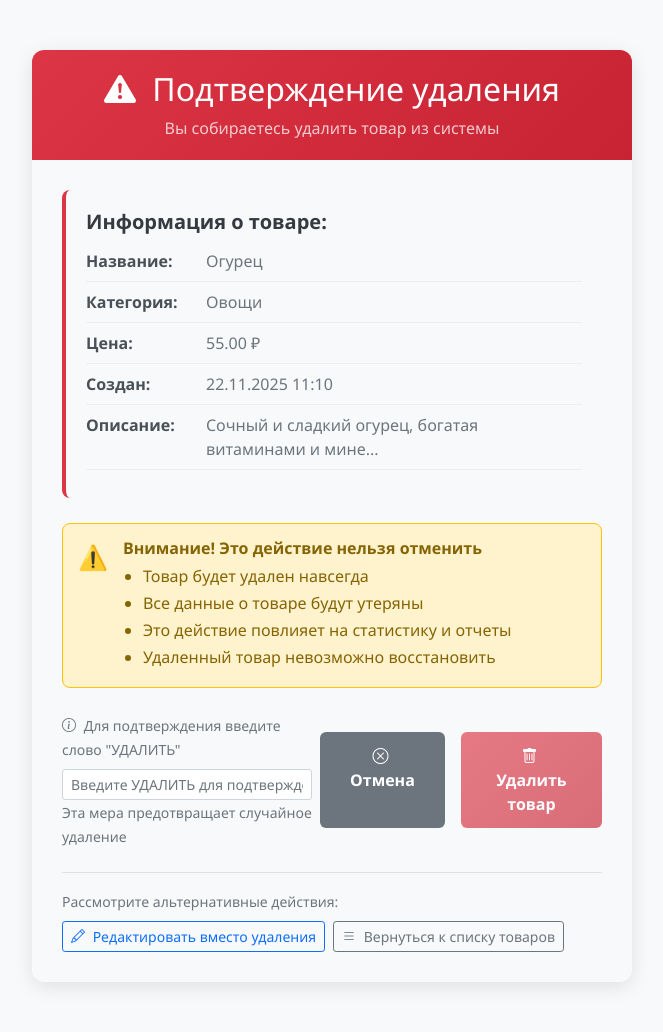
After one commit to kostanno/django_new, a Django app: template homework/templates/del_product.html in a window 1280 px wide. The commit adds this page. Shown: the whole page, without its empty margins (308-971 px from the left). Run offline with Django 5.2, Linux system fonts and the light colour scheme; the template is opened without the code that fills it: values that come from a table or form of the project are taken from there, others are empty; data comes from the database, SQL or seed files in the repository; parts of the project's set-up code (start-up, migrations or seed data) failed here and were passed over.

Commit message:
done refresh

```diff
--- /dev/null
+++ b/homework/templates/del_product.html
@@ -0,0 +1,301 @@
+<!DOCTYPE html>
+<html lang="ru">
+<head>
+    <meta charset="UTF-8">
+    <meta name="viewport" content="width=device-width, initial-scale=1.0">
+    <title>Подтверждение удаления товара</title>
+    <link href="https://cdn.jsdelivr.net/npm/bootstrap@5.1.3/dist/css/bootstrap.min.css" rel="stylesheet">
+    <style>
+        body {
+            background-color: #f8f9fa;
+            font-family: 'Segoe UI', Tahoma, Geneva, Verdana, sans-serif;
+        }
+
+        .delete-card {
+            max-width: 600px;
+            margin: 50px auto;
+            border-radius: 12px;
+            box-shadow: 0 5px 20px rgba(0, 0, 0, 0.1);
+            border: none;
+            overflow: hidden;
+        }
+
+        .delete-header {
+            background: linear-gradient(135deg, #dc3545, #c82333);
+            color: white;
+            padding: 20px;
+            text-align: center;
+        }
+
+        .delete-body {
+            padding: 30px;
+        }
+
+        .product-info {
+            background-color: #f8f9fa;
+            border-radius: 8px;
+            padding: 20px;
+            margin-bottom: 25px;
+            border-left: 4px solid #dc3545;
+        }
+
+        .product-info h5 {
+            color: #343a40;
+            margin-bottom: 15px;
+            font-weight: 600;
+        }
+
+        .info-row {
+            display: flex;
+            margin-bottom: 8px;
+            padding-bottom: 8px;
+            border-bottom: 1px solid #eee;
+        }
+
+        .info-label {
+            font-weight: 600;
+            color: #495057;
+            min-width: 120px;
+        }
+
+        .info-value {
+            color: #6c757d;
+        }
+
+        .warning-box {
+            background-color: #fff3cd;
+            border: 1px solid #ffc107;
+            border-radius: 8px;
+            padding: 15px;
+            margin-bottom: 25px;
+            display: flex;
+            align-items: flex-start;
+        }
+
+        .warning-icon {
+            font-size: 24px;
+            margin-right: 15px;
+            color: #856404;
+        }
+
+        .warning-content h6 {
+            color: #856404;
+            margin-bottom: 5px;
+            font-weight: 600;
+        }
+
+        .warning-content ul {
+            margin-bottom: 0;
+            padding-left: 20px;
+        }
+
+        .warning-content li {
+            color: #856404;
+            margin-bottom: 3px;
+        }
+
+        .btn-delete {
+            background: linear-gradient(135deg, #dc3545, #c82333);
+            border: none;
+            padding: 12px 30px;
+            font-weight: 600;
+            border-radius: 6px;
+            transition: all 0.3s ease;
+        }
+
+        .btn-delete:hover {
+            transform: translateY(-2px);
+            box-shadow: 0 4px 15px rgba(220, 53, 69, 0.4);
+        }
+
+        .btn-cancel {
+            background-color: #6c757d;
+            border: none;
+            padding: 12px 30px;
+            font-weight: 600;
+            border-radius: 6px;
+            transition: all 0.3s ease;
+        }
+
+        .btn-cancel:hover {
+            background-color: #5a6268;
+            transform: translateY(-2px);
+        }
+    </style>
+</head>
+<body>
+    <div class="container">
+        <div class="delete-card">
+            <div class="delete-header">
+                <h2 class="mb-0">
+                    <i class="bi bi-exclamation-triangle-fill me-2"></i>
+                    Подтверждение удаления
+                </h2>
+                <p class="mb-0 mt-2 opacity-75">
+                    Вы собираетесь удалить товар из системы
+                </p>
+            </div>
+
+            <div class="delete-body">
+                <!-- Информация о товаре -->
+                <div class="product-info">
+                    <h5>Информация о товаре:</h5>
+
+                    <div class="info-row">
+                        <span class="info-label">Название:</span>
+                        <span class="info-value">{{ product.name }}</span>
+                    </div>
+
+                    {% if product.category %}
+                    <div class="info-row">
+                        <span class="info-label">Категория:</span>
+                        <span class="info-value">{{ product.category.name }}</span>
+                    </div>
+                    {% endif %}
+
+                    <div class="info-row">
+                        <span class="info-label">Цена:</span>
+                        <span class="info-value">{{ product.price }} ₽</span>
+                    </div>
+
+                    <div class="info-row">
+                        <span class="info-label">Создан:</span>
+                        <span class="info-value">{{ product.created_at|date:"d.m.Y H:i" }}</span>
+                    </div>
+
+                    {% if product.description %}
+                    <div class="info-row">
+                        <span class="info-label">Описание:</span>
+                        <span class="info-value">
+                            {% if product.description|length > 50 %}
+                                {{ product.description|slice:":50" }}...
+                            {% else %}
+                                {{ product.description }}
+                            {% endif %}
+                        </span>
+                    </div>
+                    {% endif %}
+                </div>
+
+                <!-- Предупреждение -->
+                <div class="warning-box">
+                    <div class="warning-icon">
+                        ⚠️
+                    </div>
+                    <div class="warning-content">
+                        <h6>Внимание! Это действие нельзя отменить</h6>
+                        <ul>
+                            <li>Товар будет удален навсегда</li>
+                            <li>Все данные о товаре будут утеряны</li>
+                            <li>Это действие повлияет на статистику и отчеты</li>
+                            <li>Удаленный товар невозможно восстановить</li>
+                        </ul>
+                    </div>
+                </div>
+
+                <!-- Форма подтверждения -->
+                <form method="post">
+                    {% csrf_token %}
+
+                    <div class="d-flex justify-content-between align-items-center">
+                        <div>
+                            <p class="text-muted mb-0">
+                                <small>
+                                    <i class="bi bi-info-circle me-1"></i>
+                                    Для подтверждения введите слово "УДАЛИТЬ"
+                                </small>
+                            </p>
+
+                            <!-- Дополнительная проверка (опционально) -->
+                            <div class="mt-2">
+                                <input type="text"
+                                       class="form-control form-control-sm"
+                                       id="confirmation"
+                                       placeholder="Введите УДАЛИТЬ для подтверждения"
+                                       required
+                                       pattern="УДАЛИТЬ"
+                                       style="max-width: 250px;">
+                                <small class="form-text text-muted">
+                                    Эта мера предотвращает случайное удаление
+                                </small>
+                            </div>
+                        </div>
+
+                        <div class="d-flex gap-3">
+                            <a href="{% url 'products:product_detail' product.pk %}"
+                               class="btn btn-cancel text-white">
+                                <i class="bi bi-x-circle me-1"></i>
+                                Отмена
+                            </a>
+
+                            <button type="submit"
+                                    class="btn btn-delete text-white"
+                                    id="deleteButton"
+                                    disabled>
+                                <i class="bi bi-trash me-1"></i>
+                                Удалить товар
+                            </button>
+                        </div>
+                    </div>
+                </form>
+
+                <!-- Альтернативные действия -->
+                <div class="mt-4 pt-3 border-top">
+                    <p class="text-muted mb-2">
+                        <small>Рассмотрите альтернативные действия:</small>
+                    </p>
+                    <div class="d-flex gap-2">
+                        <a href="{% url 'products:product_update' product.pk %}"
+                           class="btn btn-outline-primary btn-sm">
+                            <i class="bi bi-pencil me-1"></i>
+                            Редактировать вместо удаления
+                        </a>
+                        <a href="{% url 'products:product_list' %}"
+                           class="btn btn-outline-secondary btn-sm">
+                            <i class="bi bi-list me-1"></i>
+                            Вернуться к списку товаров
+                        </a>
+                    </div>
+                </div>
+            </div>
+        </div>
+    </div>
+
+    <!-- JavaScript для дополнительной проверки -->
+    <script>
+        document.addEventListener('DOMContentLoaded', function() {
+            const confirmationInput = document.getElementById('confirmation');
+            const deleteButton = document.getElementById('deleteButton');
+
+            confirmationInput.addEventListener('input', function() {
+                if (this.value.toUpperCase() === 'УДАЛИТЬ') {
+                    deleteButton.disabled = false;
+                    this.classList.remove('is-invalid');
+                    this.classList.add('is-valid');
+                } else {
+                    deleteButton.disabled = true;
+                    this.classList.remove('is-valid');
+                    this.classList.add('is-invalid');
+                }
+            });
+
+            // Обработка отправки формы
+            document.querySelector('form').addEventListener('submit', function(e) {
+                if (confirmationInput.value.toUpperCase() !== 'УДАЛИТЬ') {
+                    e.preventDefault();
+                    alert('Пожалуйста, введите слово "УДАЛИТЬ" для подтверждения удаления');
+                    confirmationInput.focus();
+                } else {
+                    const confirmed = confirm('Вы уверены, что хотите удалить этот товар? Это действие невозможно отменить.');
+                    if (!confirmed) {
+                        e.preventDefault();
+                    }
+                }
+            });
+        });
+    </script>
+
+    <!-- Bootstrap Icons -->
+    <link rel="stylesheet" href="https://cdn.jsdelivr.net/npm/bootstrap-icons@1.8.1/font/bootstrap-icons.css">
+</body>
+</html>
--- a/homework/urls.py
+++ b/homework/urls.py
@@ -13,7 +13,9 @@ urlpatterns = [
     path('product/<int:pk>/', views.ProductDetailView.as_view(), name='product_detail'),
     path('product/create/', views.ProductCreateView.as_view(), name='product_create'),
     path('product/<int:pk>/update/', views.ProductUpdateView.as_view(), name='product_update'),
-]
+    path('product/<int:pk>/delete/', views.ProductDeleteView.as_view(), name='product_delete'),
+    ]
+
 
 if settings.DEBUG:
     urlpatterns += static(settings.MEDIA_URL, document_root=settings.MEDIA_ROOT)
```
Also changed, not shown: homework/forms.py (+18 -14 lines), homework/templates/product_detail.html (+9 -0 lines), homework/views.py (+11 -1 lines), homework/migrations/0002_alter_product_image.py (added).
